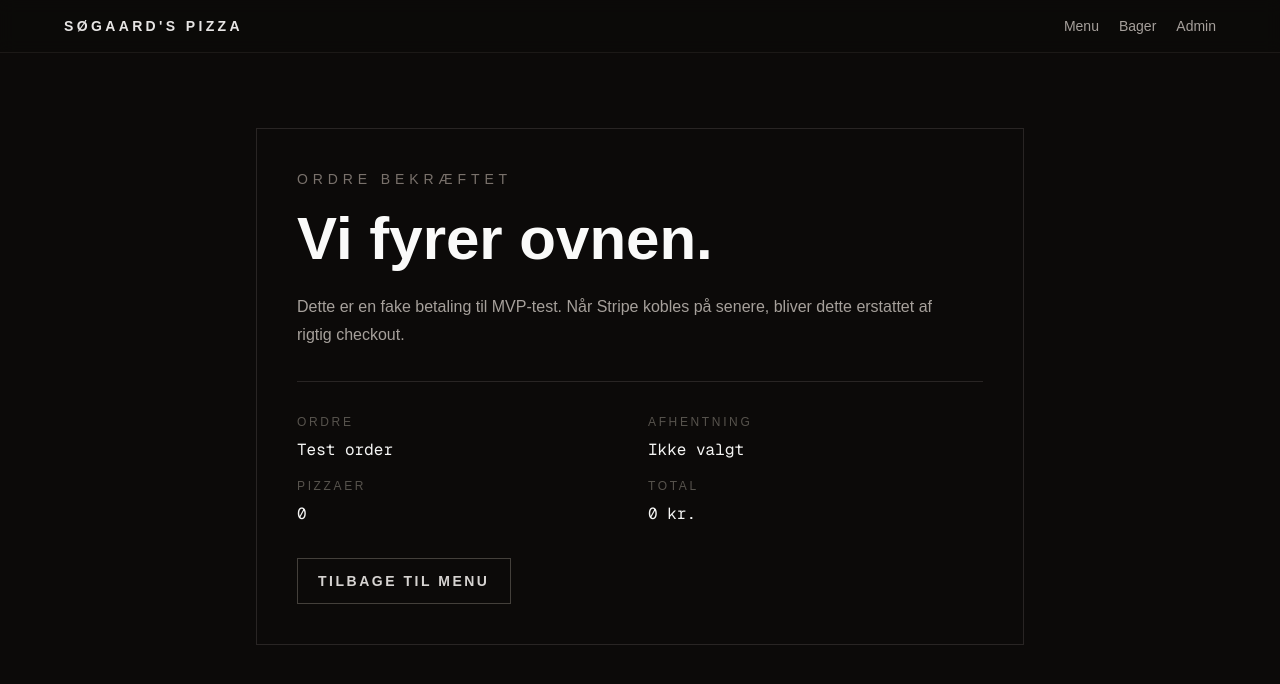
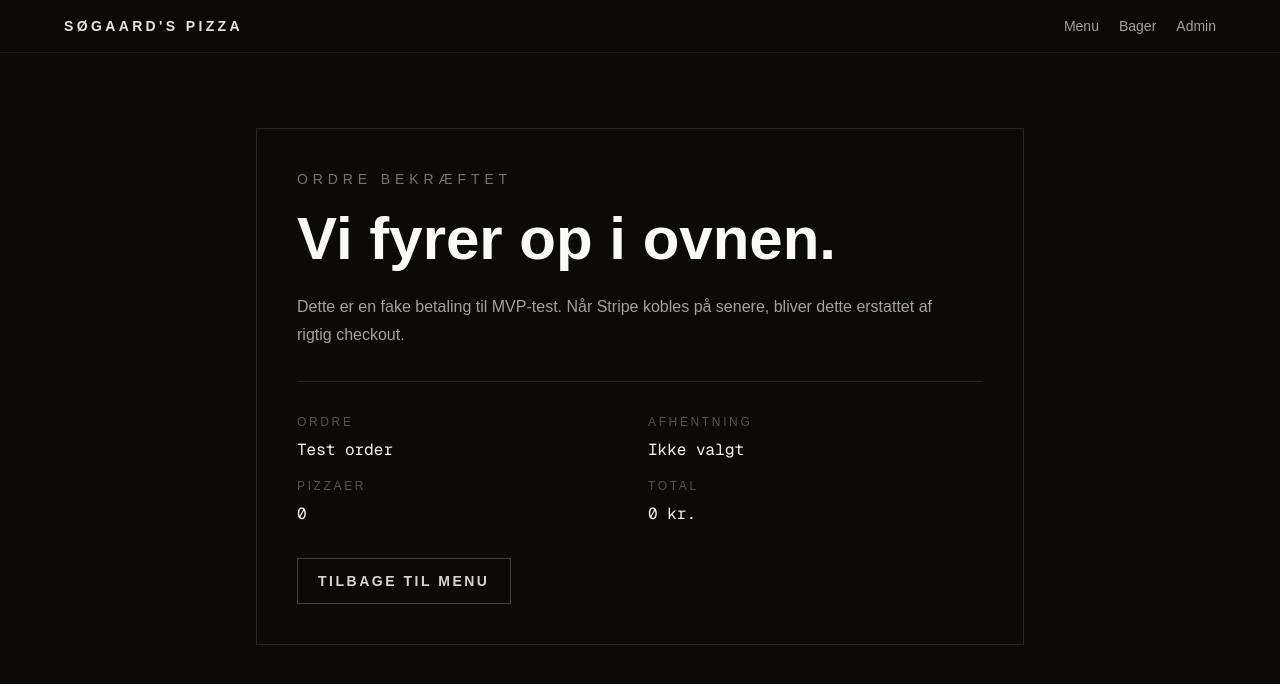
Before and after one commit to dkcsn/soegaards-pizza, a Next.js app: page /order-confirmation in a window 1280 px wide. Shown: the top 684 px of the page. Built offline with nearby package versions, Linux system fonts and the light colour scheme.

Commit message:
Update confirmation headline copy

```diff
--- a/app/order-confirmation/page.tsx
+++ b/app/order-confirmation/page.tsx
@@ -27,7 +27,7 @@ export default async function OrderConfirmationPage({
           Ordre bekræftet
         </p>
         <h1 className="mt-5 text-4xl font-semibold text-stone-50 md:text-6xl">
-          Vi fyrer ovnen.
+          Vi fyrer op i ovnen.
         </h1>
         <p className="mt-6 max-w-2xl leading-7 text-stone-400">
           Dette er en fake betaling til MVP-test. Når Stripe kobles på senere,
```
